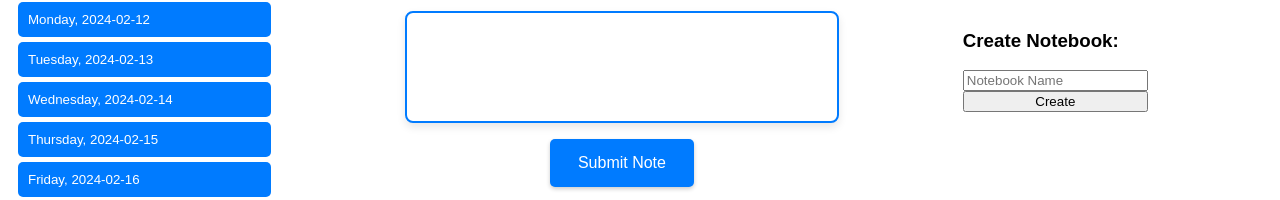
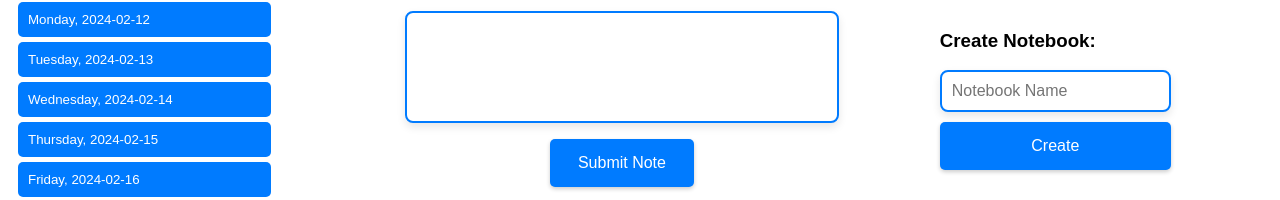
Before and after one commit to nrhooks17/notetaker-frontend, a Next.js app: page /notes in a window 1280 px wide. Shown: the part 125-325 px from the top of the page. Built offline with nearby package versions, Linux system fonts and the light colour scheme; no server answers.

Commit message:
add more css

```diff
--- a/src/app/globals.css
+++ b/src/app/globals.css
@@ -256,3 +256,44 @@ h1 {
     border: 0;
     white-space: nowrap;
 }
+
+.create-notebook-input {
+    padding: 10px;
+    border: 2px solid #007bff;
+    border-radius: 8px;
+    font-size: 16px;
+    font-family: Arial, SansSerif, serif;
+    box-shadow: 0 4px 8px rgba(0, 0, 0, 0.1);
+    outline: none;
+    resize: none;
+    transition: border-color 0.3s, box-shadow 0.3s;
+}
+
+.create-notebook-input:focus {
+    border-color: #0056b3;
+    box-shadow: 0 0 12px rgba(0, 123, 255, 0.5);
+}
+
+.create-notebook-button {
+    margin-top: 10px;
+    height: 3em;
+    background-color: #007bff; /* Blue background */
+    color: white; /* White text */
+    border: none; /* No border */
+    border-radius: 5px; /* Rounded corners */
+    font-size: 16px; /* Font size */
+    cursor: pointer; /* Changes the cursor to a pointer */
+    transition: background-color 0.3s, box-shadow 0.3s; /* Smooth transition for hover effects */
+    box-shadow: 0 2px 4px rgba(0, 0, 0, 0.2); /* Subtle shadow for depth */
+    outline: none; /* Removes the default focus outline */
+}
+.create-notebook-button:hover {
+    background-color: #007bff;
+    border: 1px solid black;
+    color: white;
+}
+
+.create-notebook-button:active {
+    background-color: #0056b3; /* Darker blue on hover/focus */
+    box-shadow: 0 4px 8px rgba(0, 0, 0, 0.3); /* Larger shadow on hover/focus for a "lifting" effect */
+}
--- a/src/app/notes/_components/NotebookCreate.tsx
+++ b/src/app/notes/_components/NotebookCreate.tsx
@@ -43,8 +43,8 @@ export default function NotebookCreate ({setNotebook, setNotebookCreated, notebo
         return notebooksLoading ?
             <FontAwesomeIcon icon={faSpinner}></FontAwesomeIcon> :
             <>
-              <input type="text" placeholder="Notebook Name" onChange={handleNotebookInputChange} value={newNotebook}/>
-              <input type="submit" value={"Create"}/>
+              <input type="text" placeholder="Notebook Name" onChange={handleNotebookInputChange} value={newNotebook} className={"create-notebook-input"}/>
+              <input type="submit" value={"Create"} className={"create-notebook-button"}/>
             </>;
     }
 
--- a/src/app/notes/_components/NotebookSelect.tsx
+++ b/src/app/notes/_components/NotebookSelect.tsx
@@ -14,7 +14,7 @@ export default function NotebookSelect({handleNotebookChanged, notebooks, notebo
     function getNotebookSelect() {
         return notebooksLoading ?
             <FontAwesomeIcon icon={faSpinner}></FontAwesomeIcon> :
-            <select className={"notebook-select-element"} value={notebook} onChange={onNotebookSelect}>
+            <select className={"notebook-select"} value={notebook} onChange={onNotebookSelect}>
             {notebooks.map((notebook, index) => (
                 <option key={index} value={notebook}>
                     {notebook}
```
